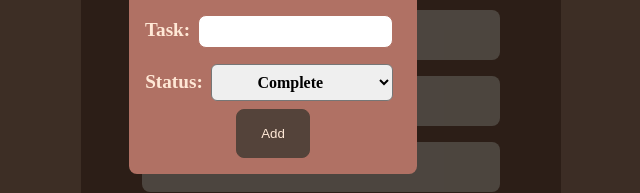
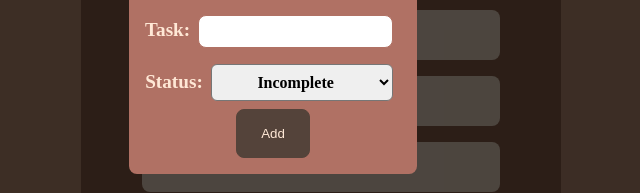
Before and after one commit to sreeyu/todo_list, a React (Create React App) app: page / in a window 1280 px wide. Both pictures are taken after a click on the button "Add Task". Shown: the part 225-418 px from the top of the page, without its empty margins (319-959 px from the left). Built offline with nearby package versions, Linux system fonts and the light colour scheme.

Commit message:
Get user input

```diff
--- a/src/components/TodoForm/TodoForm.jsx
+++ b/src/components/TodoForm/TodoForm.jsx
@@ -1,25 +1,45 @@
-import React from "react";
+import React, { useState } from "react";
 import styles from './TodoForm.module.css';
 
 function TodoForm(props){
+
+    const [todo, setTodo] = useState('');
+
+    const [status, setStatus] = useState('incomplete');
 
     const closeForm = () =>{
         props.onClose(false);
     };
 
+    const getTodo = (event) =>{
+        setTodo(event.target.value);
+    }
+
+    const getStatus = (event) => {
+        setStatus(event.target.value);
+    }
+
+    const getFormValues = (event) => {
+        event.preventDefault();
+        console.log(todo);
+        console.log(status);
+        closeForm();
+    }
+
     return(
        <div className={styles.container}>
         <button className={styles.cancel} onClick={closeForm} >x</button>
-            <form className={styles.form} >
+            <form className={styles.form} onSubmit={getFormValues} >
                 <div>
-                    <label htmlFor="">Task:</label>
-                    <input type="text" />
+                    <label htmlFor="task">Task:</label>
+                    <input type="text" id="task" onChange={getTodo} />
                 </div>
                 <div>
-                    <label htmlFor="">Status:</label>
-                    <select name="" id="">
-                        <option value="">Complete</option>
-                        <option value="">Incomplete</option>
+                    <label htmlFor="status">Status:</label>
+                    <select name="status" id="status" onChange={getStatus}>
+                        <option value="incomplete">Incomplete</option>
+                        <option value="complete">Complete</option>
+
                     </select>
                 </div>
                 <button >Add</button>
```
